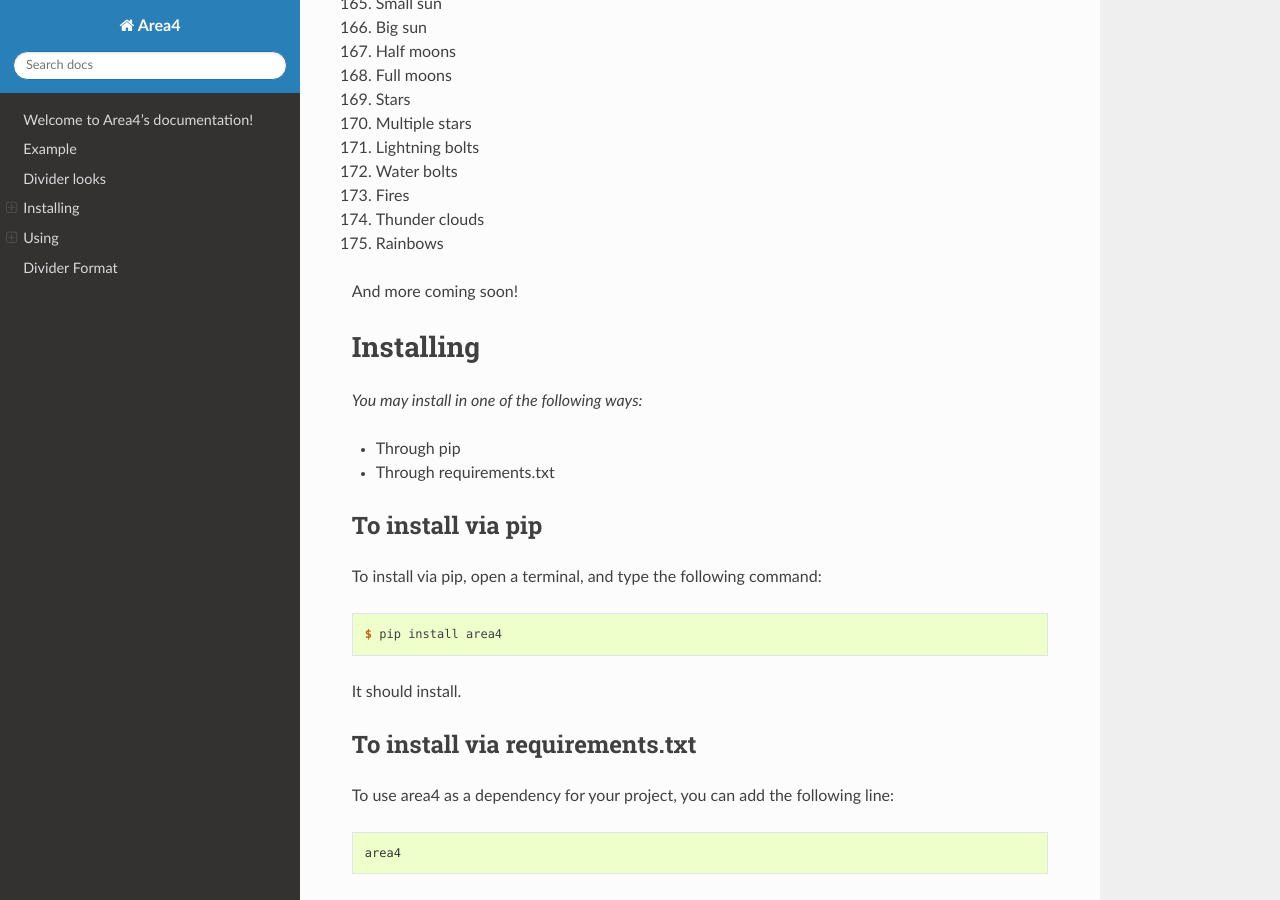
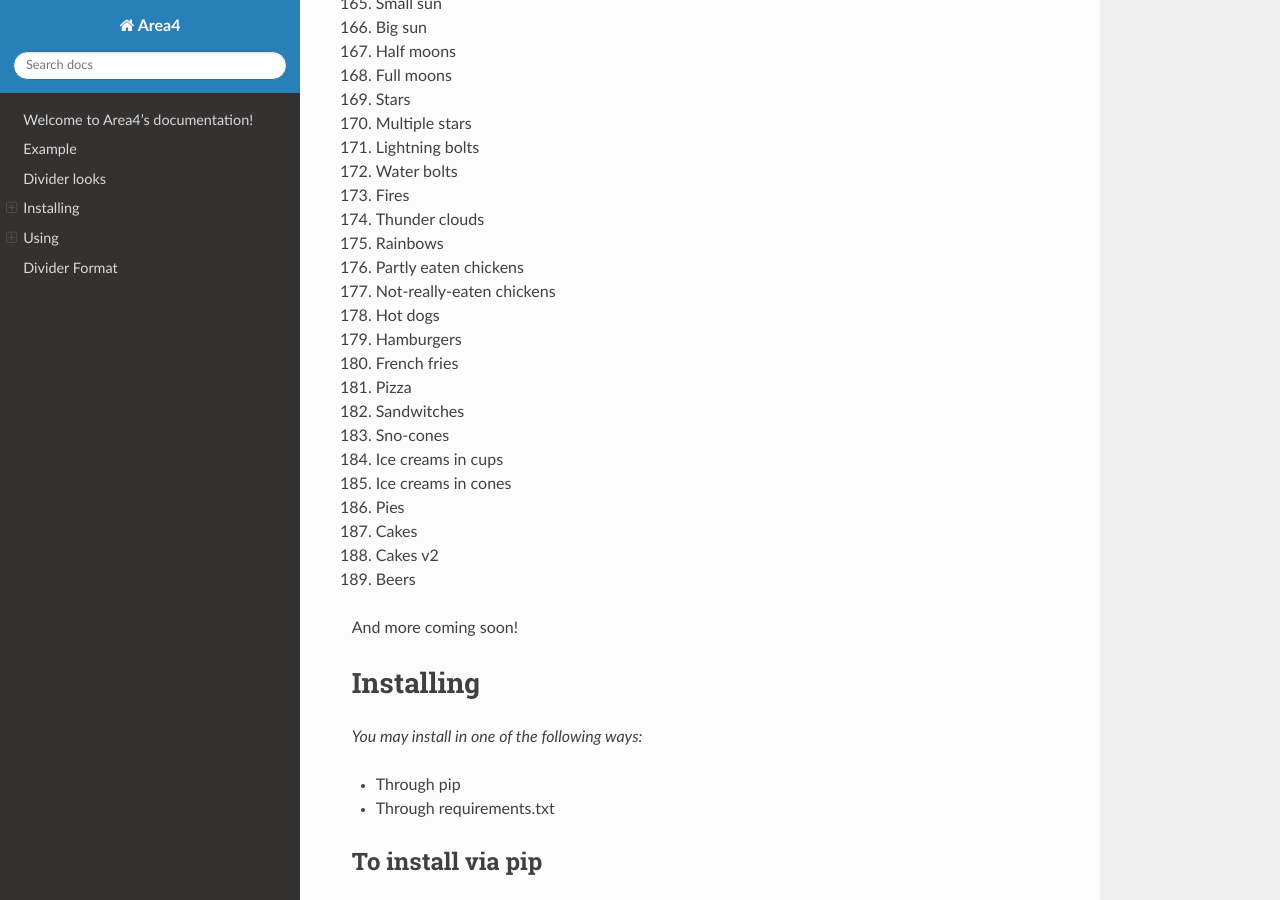
Before and after one commit to area4lib/area4, a Sphinx documentation site: the page built from docs/index.rst, in a window 1280 px wide and 900 px high, scrolled down 4635 px. Built offline with Sphinx 7.4.7 and the Read the Docs theme 2.0.0, drawn with Linux system fonts in a browser that asks for light colours.

Commit message:
Update docs/index.rst

```diff
--- a/docs/index.rst
+++ b/docs/index.rst
@@ -226,6 +226,20 @@ Divider looks
 173. Fires
 174. Thunder clouds
 175. Rainbows
+176. Partly eaten chickens
+177. Not-really-eaten chickens
+178. Hot dogs
+179. Hamburgers
+180. French fries
+181. Pizza
+182. Sandwitches
+183. Sno-cones
+184. Ice creams in cups
+185. Ice creams in cones
+186. Pies
+187. Cakes
+188. Cakes v2
+189. Beers
 
 
 
```
